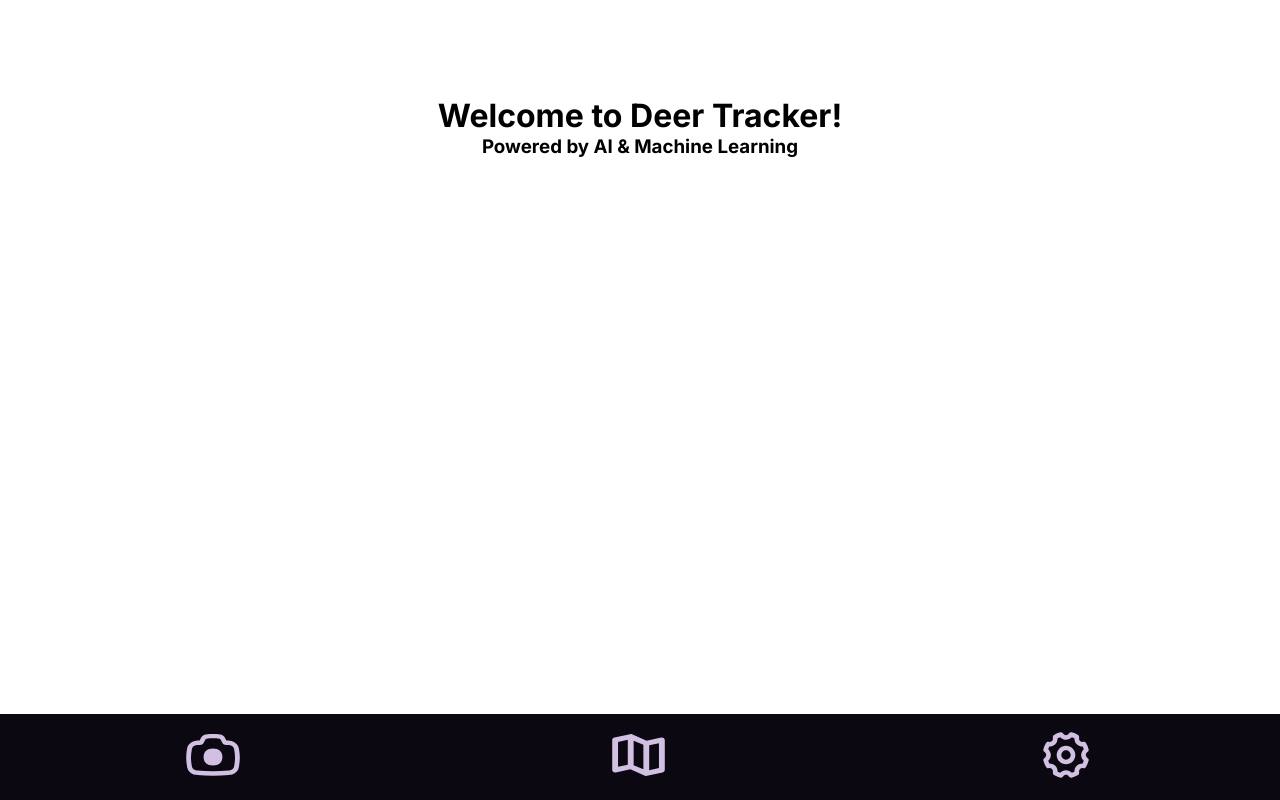
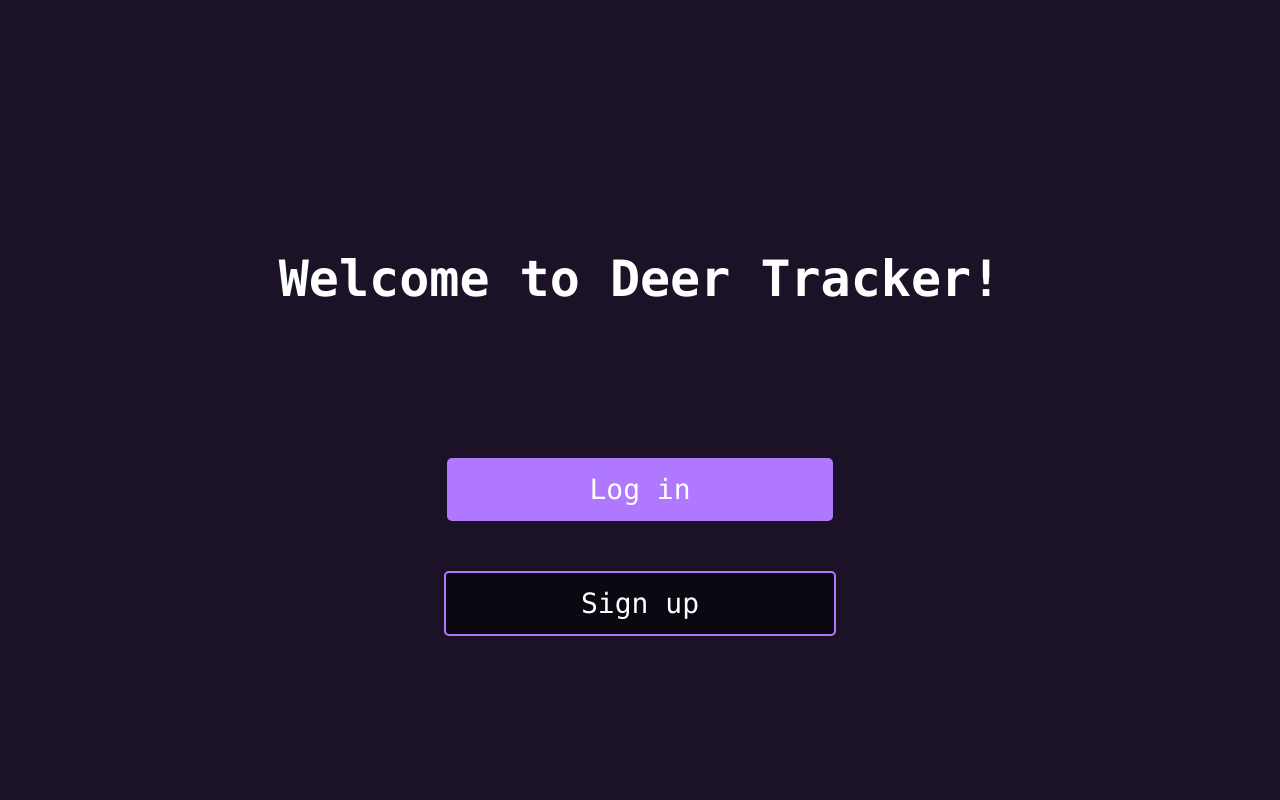
Before and after one commit to malabudi/deer-tracker-fe, a Next.js app: page / in a window 1280 px wide. Built offline with nearby package versions, Linux system fonts and the light colour scheme.

Commit message:
updated main page  (#19)
* implemented main page

* Updated Main Page

* implemented main page

* Updated Main Page

* main page update  2.0

* more changes to css modules

* updated more css

* removed two lines of css

```diff
--- a/src/app/globals.css
+++ b/src/app/globals.css
@@ -5,13 +5,13 @@
     'Roboto Mono', 'Oxygen Mono', 'Ubuntu Monospace', 'Source Code Pro',
     'Fira Mono', 'Droid Sans Mono', 'Courier New', monospace;
 
-  --foreground-color: #B077FF;
-  --background-color: #EAE5F0;
+  --foreground-color: #b077ff;
+  --background-color: #eae5f0;
 }
 
 @media (prefers-color-scheme: dark) {
   :root {
-    --background-color: #1B1228;
+    --background-color: #1b1228;
   }
 }
 
@@ -19,6 +19,8 @@
   box-sizing: border-box;
   padding: 0;
   margin: 0;
+  font-family: var(--font-mono);
+  color: #ffffff;
 }
 
 html,
@@ -28,8 +30,9 @@ body {
 }
 
 body {
-  color: --foreground-color;
-  background: --background-color;
+  color: var(--foreground-color);
+  background: var(--background-color);
+
   margin: 0;
   padding: 0;
   box-sizing: border-box;
@@ -46,6 +49,10 @@ a {
   }
 }
 
+button {
+  font-size: 28px;
+  font-family: var(--font-mono);
+}
 .not-found-container {
   display: flex;
   flex-direction: column;
@@ -57,7 +64,7 @@ a {
 
 .not-found-container h1 {
   font-size: 5rem;
-  color: #B077FF;
+  color: #b077ff;
 }
 
 .not-found-container h2 {
@@ -73,7 +80,7 @@ a {
 
 .not-found-container a {
   padding: 0.75rem 1.5rem;
-  background-color: #B077FF;
+  background-color: #b077ff;
   color: white;
   border-radius: 5px;
   text-decoration: none;
--- a/src/app/page.module.css
+++ b/src/app/page.module.css
@@ -1,9 +1,34 @@
-.main {
+.mainpageContainer {
+  background: #1b1228;
   display: flex;
   flex-direction: column;
   align-items: center;
-  padding: 6rem;
-  min-height: 100vh;
+  height: 100vh;
+  width: 100vw;
+  margin: 0;
+  padding: 0;
+}
+
+.welcomecontainer {
+  font-size: 50px;
+  text-align: center;
+  color: #ffffff;
+  margin-bottom: 100px;
+}
+
+.headerconatiner {
+  display: flex;
+  justify-content: center;
+  align-items: center;
+  margin-top: 250px;
+}
+
+.lgnbttncontainer,
+.signbttncontainer {
+  display: flex;
+  justify-content: center;
+  align-items: center;
+  margin-top: 50px;
 }
 
 /* Mobile */
@@ -13,6 +38,7 @@
   from {
     transform: rotate(360deg);
   }
+
   to {
     transform: rotate(0deg);
   }
--- a/src/app/page.tsx
+++ b/src/app/page.tsx
@@ -1,12 +1,28 @@
-import BottomNav from '@/components/bottom-nav/BottomNav';
+'use client';
 import styles from './page.module.css';
+import { logIn, signUp } from '@/utils/constants';
+import ActiveButton from '@/components/Active-Button/ActiveButton';
+import InactiveButton from '@/components/Inactive-Button/InactiveButton';
 
 export default function Home() {
   return (
-    <main className={styles.main}>
-      <h1>Welcome to Deer Tracker!</h1>
-      <h3>Powered by AI & Machine Learning</h3>
-      <BottomNav />
+    <main className={styles.mainpageContainer}>
+      <div className={styles.headerconatiner}>
+        <h1 className={styles.welcomecontainer}>Welcome to Deer Tracker!</h1>
+      </div>
+
+      <div className={styles.lgnbttncontainer}>
+        <ActiveButton
+          text={logIn}
+          onClick={() => console.log('ln Button clicked!')}
+        />
+      </div>
+      <div className={styles.signbttncontainer}>
+        <InactiveButton
+          text={signUp}
+          onClick={() => console.log('su Button clicked!')}
+        />
+      </div>
     </main>
   );
 }
--- /dev/null
+++ b/src/components/Active-Button/ActiveButton.tsx
@@ -0,0 +1,15 @@
+import React from 'react';
+import styles from '@/components/Active-Button/page.module.css';
+interface ActiveButtonProps {
+  onClick?: () => void;
+  text: string;
+}
+const ActiveButton = ({ onClick, text }: ActiveButtonProps) => {
+  return (
+    <button className={styles.ActiveButton} onClick={onClick}>
+      {text}
+    </button>
+  );
+};
+
+export default ActiveButton;
--- /dev/null
+++ b/src/components/Active-Button/page.module.css
@@ -0,0 +1,12 @@
+.ActiveButton {
+  padding: 15px 142px;
+  background: #b077ff;
+  text-align: center;
+  border-radius: 5px;
+  border: none;
+  cursor: pointer;
+  transition: background-color 0.3s ease;
+}
+.ActiveButton:hover {
+  background-color: #c69eff;
+}
--- /dev/null
+++ b/src/components/Inactive-Button/InactiveButton.tsx
@@ -0,0 +1,15 @@
+import React from 'react';
+import styles from '@/components/Inactive-Button/page.module.css';
+interface InactiveButtonProps {
+  onClick?: () => void;
+  text: string;
+}
+const InactiveButton = ({ onClick, text }: InactiveButtonProps) => {
+  return (
+    <button className={styles.signUpBtn} onClick={onClick}>
+      {text}
+    </button>
+  );
+};
+
+export default InactiveButton;
--- /dev/null
+++ b/src/components/Inactive-Button/page.module.css
@@ -0,0 +1,12 @@
+.signUpBtn {
+  padding: 14px 135px;
+  text-align: center;
+  border-radius: 5px;
+  border: 2px solid #b077ff;
+  cursor: pointer;
+  background: #0c0811;
+  transition: background-color 0.3s ease;
+}
+.signUpBtn:hover {
+  background-color: #1a1a1a;
+}
--- a/src/utils/constants.ts
+++ b/src/utils/constants.ts
@@ -1 +1,3 @@
 export const API_PATH = 'http://localhost:5000/api';
+export const logIn = 'Log in';
+export const signUp = 'Sign up';
```
Also changed, not shown: src/app/Login/page.module.css (added).
